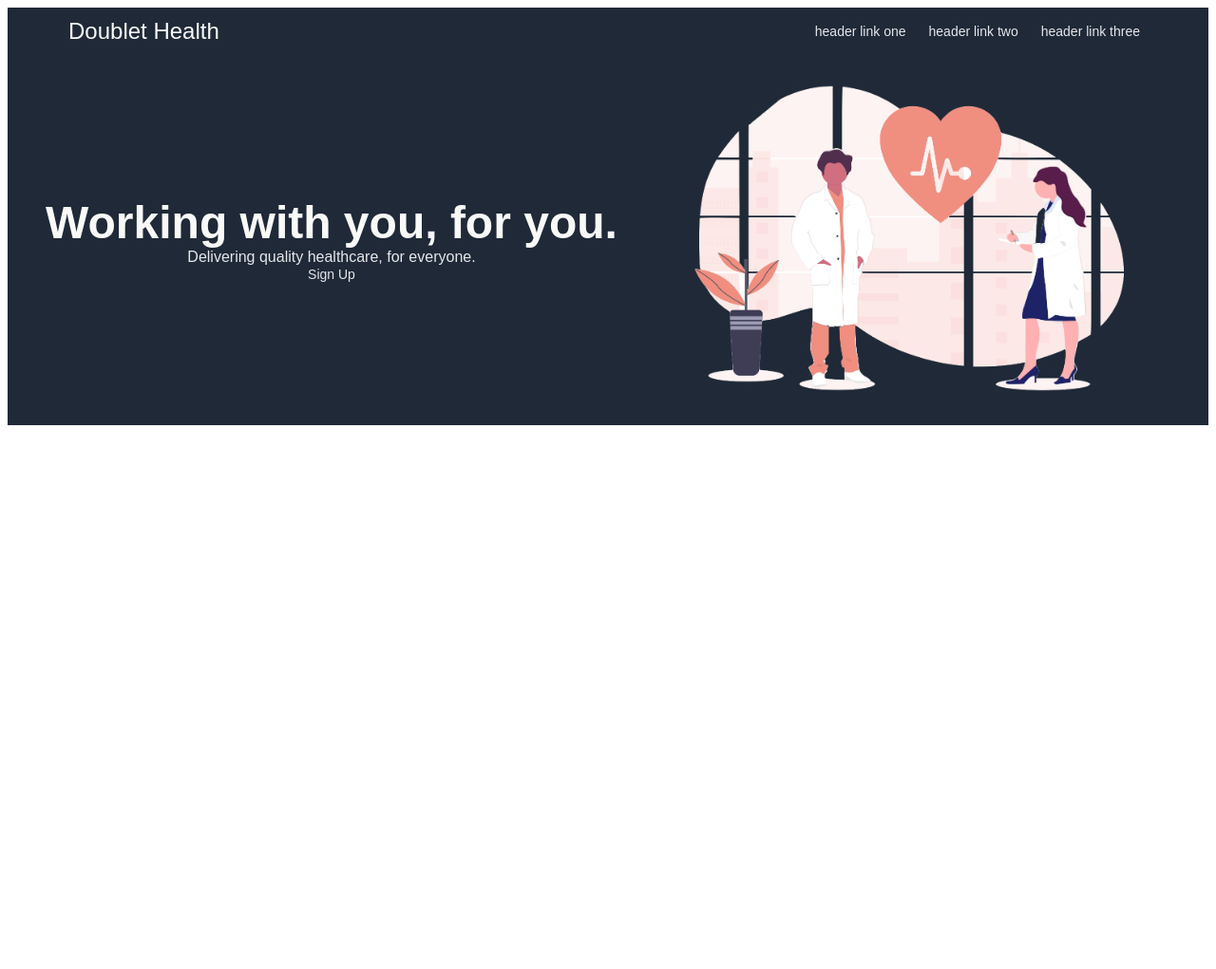
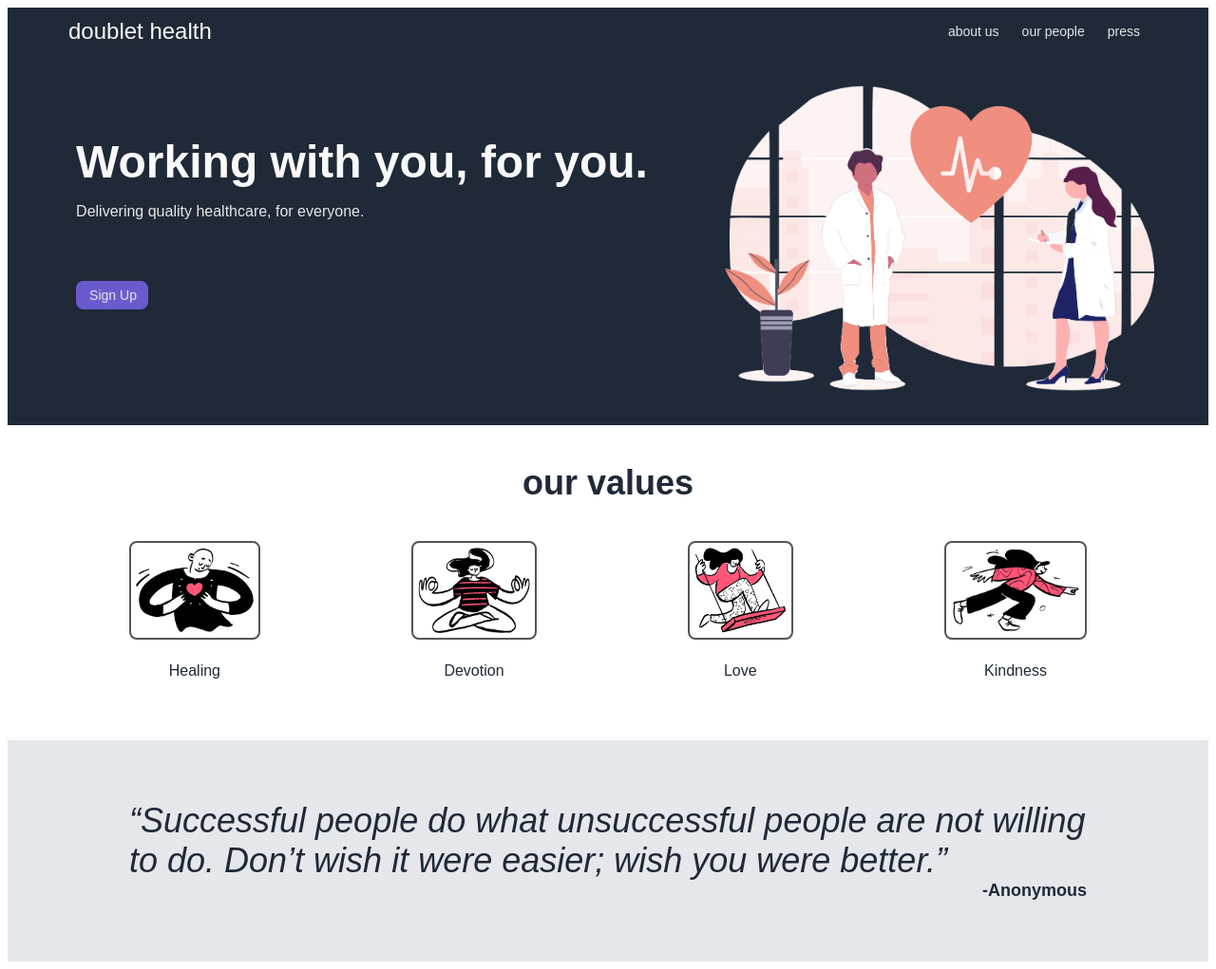
Before and after one commit to schmitzhugen/landing_page, a plain HTML site: page index.html in a window 1280 px wide. Shown: the whole page at 95% size. Before the commit the page ends 800 px from the top, so only its background shows below. Drawn offline with Linux system fonts and the light colour scheme.

Commit message:
added gallery and testimonial page

```diff
--- a/index.html
+++ b/index.html
@@ -10,12 +10,12 @@
 
   <body>
     <div class="header"> <!-- this is the main section for the nav bar -->
-      <div class="logo">Doublet Health</div>
+      <div class="logo">doublet health</div>
       <div class="right-links">
         <ul>
-          <li><a href="#">header link one</a></li>
-          <li><a href="#">header link two</a></li>
-          <li><a href="#">header link three</a></li>
+          <li><a href="#">about us</a></li>
+          <li><a href="#">our people</a></li>
+          <li><a href="#">press</a></li>
         </ul>
       </div>
         </ul>
@@ -29,8 +29,38 @@
         <div class = "signup button"><a href ="./signup.html">Sign Up</a></div>
       </div>
       <div class = "canvas-image">
-        <img src="./images/cover-1.png">
+        <img src="./images/cover-1.png" class= "main-img">
       </div>
+    </div>
+
+
+    <div class="gallery-title infoHeader">our values</div>
+    <div class="gallery">
+        <div class="info">
+          <img src="./images/doodle-1.png" class= "gallery-pic">
+          <div class="text heroSecondary">Healing</div>
+        </div>
+
+        <div class="info">
+          <img src="./images/doodle-2.png" class= "gallery-pic">
+          <div class="text heroSecondary">Devotion</div>
+        </div>
+
+        <div class="info">
+          <img src="./images/doodle-3.png" class="gallery-pic">
+          <div class="text heroSecondary">Love</div>
+        </div>
+
+        <div class="info">
+          <img src="./images/doodle-4.png" class="gallery-pic">
+          <div class="text heroSecondary">Kindness</div>
+        </div>
+      </div><!-- this is the gallery section -->
+    </div>
+
+    <div class="testimonials">
+        <div class="quoteText">“Successful people do what unsuccessful people are not willing to do. Don’t wish it were easier; wish you were better.”</div>
+        <div class="quoteAttrib infoHeader">-Anonymous</div>
     </div>
 
   </body>
--- a/styles.css
+++ b/styles.css
@@ -25,7 +25,7 @@
   font-weight: bolder;
 }
 
-.quoteBack {
+.testimonials {
   background: #E5E7EB;
 }
 
@@ -51,6 +51,10 @@
   font-size: 24px;
   color: #F9FAF8;
   padding: 4px 64px; /* remove padding? */
+}
+
+.main-img {
+  max-width: 550px;
 }
 
 ul {
@@ -79,11 +83,78 @@ a {
   background: #1F2937;
   justify-content: center;
   align-items: center;
-  text-align: center;
+  text-align: left;
   gap: 32px;
 }
 
-img {
-  width: 550px;
-  height: auto;
+
+.canvas-left {
+  margin-top: 64px;
+  margin-left: 64px;
 }
+
+.title-1 {
+  margin-bottom: 16px;
+  overflow-wrap: ;
+}
+
+.paragraph-1 {
+  margin-bottom: 16px;
+}
+
+.signup {
+  background: slateblue;
+  padding: 6px;
+  max-width: 64px;
+  white-space: nowrap;
+  border-radius: 8px;
+  margin-top: 64px;
+  margin-bottom: 100px;
+}
+
+
+/* the gallery */
+
+
+.gallery-title {
+  margin-top: 40px;
+  margin-bottom: 40px;
+  text-align: center;
+}
+
+.gallery {
+  display: flex;
+  margin: 20px;
+  text-align: center;
+  gap: 50px;
+  justify-content: space-between;
+  margin-left: 128px;
+  margin-right: 128px;
+}
+
+.gallery-pic {
+  max-width: 150px;
+  max-height: 100px;
+  border: 2px solid #555;
+  border-radius: 8px 8px;
+  margin-bottom: 20px;
+}
+
+.text{
+  color: #1F2937;
+  max-width: 150px;
+}
+
+.quoteText{
+  margin-left: 128px;
+  margin-right: 128px;
+  margin-top: 64px;
+  padding-top: 64px;
+}
+
+.quoteAttrib.infoHeader{
+  text-align: right;
+  margin-right: 128px;
+  font-size: 18px;
+  padding-bottom: 64px;
+}
```
Also changed, not shown: images/doodle-1.png (added), images/doodle-2.png (added), images/doodle-3.png (added), images/doodle-4.png (added).
